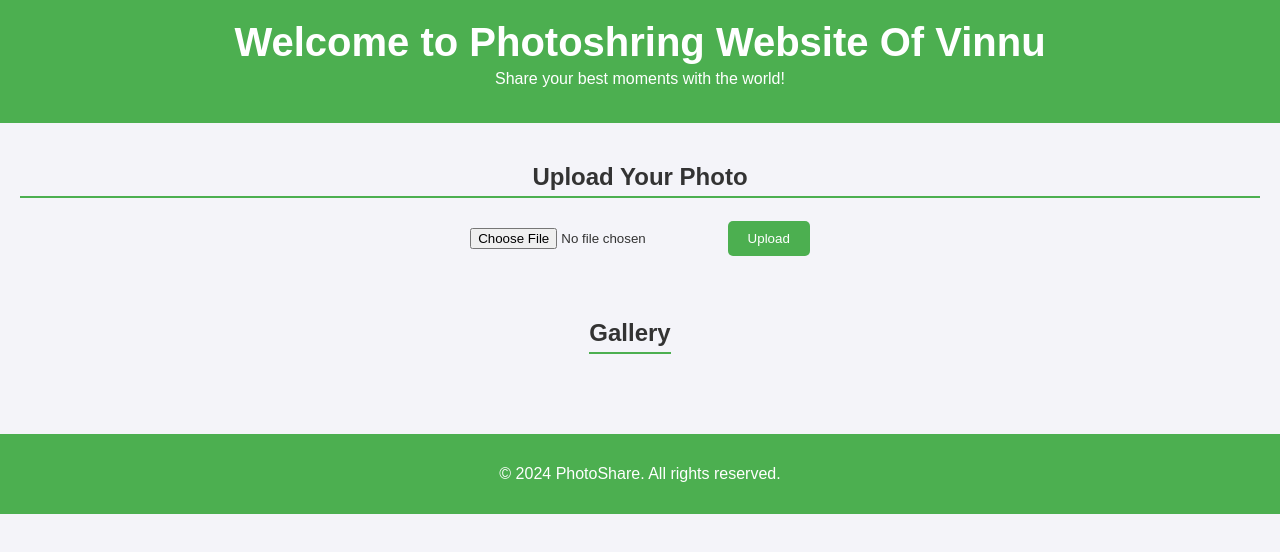
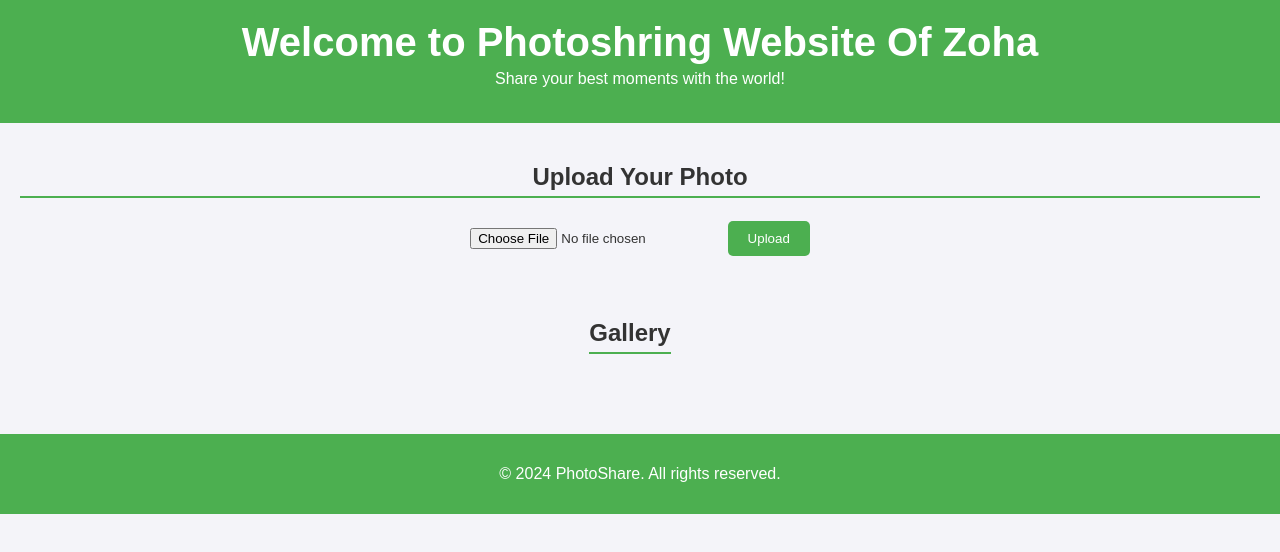
Before and after one commit to iamzohav/Project-AWS-, a plain HTML site: page index.html in a window 1280 px wide. Drawn offline with Linux system fonts and the light colour scheme.

Commit message:
Update index.html

```diff
--- a/index.html
+++ b/index.html
@@ -8,7 +8,7 @@
 </head>
 <body>
   <header>
-    <h1>Welcome to Photoshring Website Of Vinnu</h1>
+    <h1>Welcome to Photoshring Website Of Zoha</h1>
     <p>Share your best moments with the world!</p>
   </header>
   <main>
```
